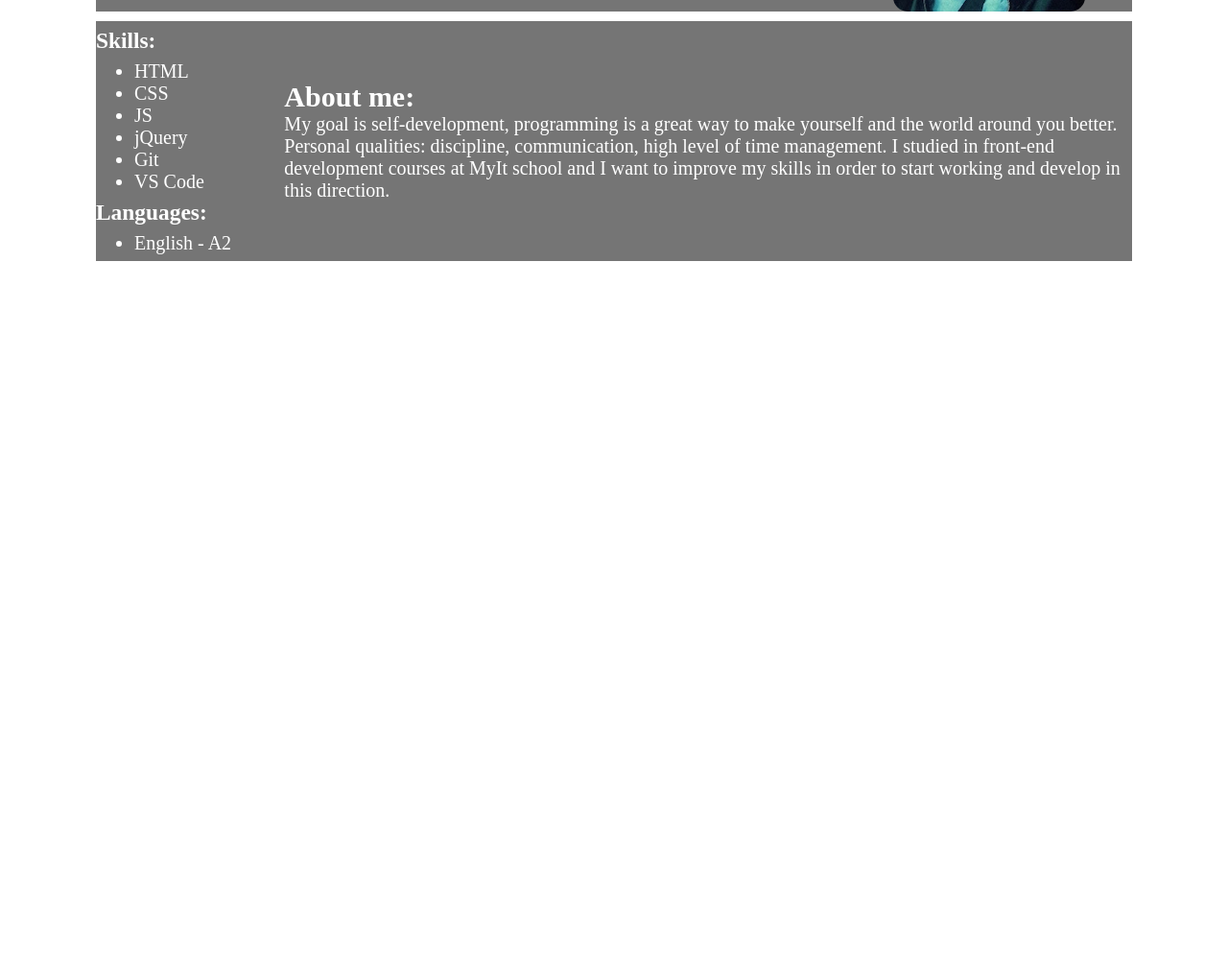
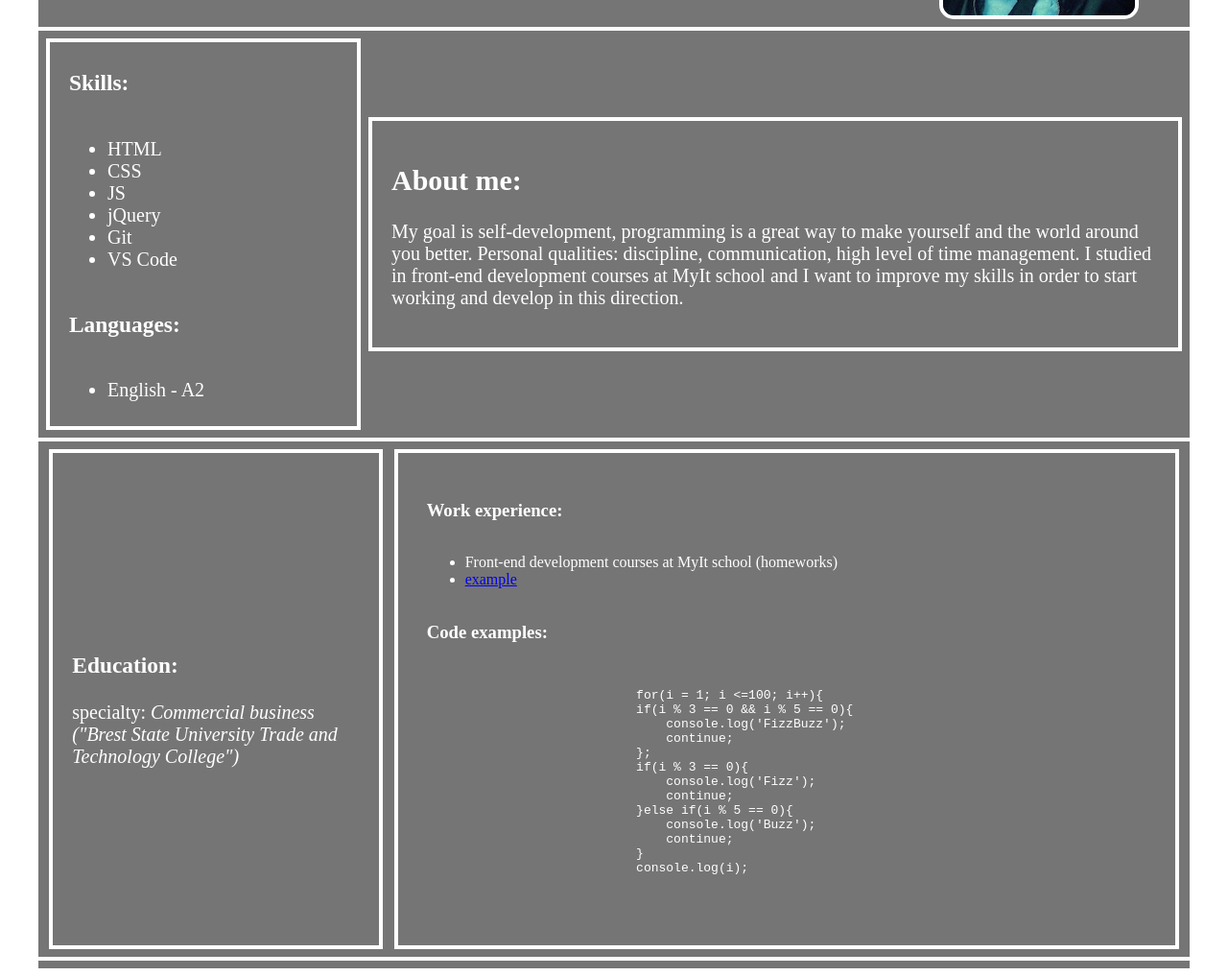
Before and after one commit to yanitobonito/cv, a plain HTML site: page index.html in a window 1280 px wide. Shown: the part 287-1304 px from the top of the page at 96% size. Before the commit the page ends 800 px from the top, so only its background shows below. Drawn offline with Linux system fonts and the light colour scheme.

Commit message:
feat: add blocks about experience

```diff
--- a/index.html
+++ b/index.html
@@ -40,13 +40,46 @@
                     </ul>
                 </aside>
                 <article>
-                        <h1>About me:</h1>
-                        <p>My goal is self-development, programming is a great way to make yourself and the world around you better.
-                        Personal qualities: discipline, communication, high level of time management. I studied in front-end development courses at
-                        MyIt school and I want to improve my skills in order to start working and develop in this direction.
-                        </p>
+                    <h2>About me:</h2>
+                    <p>My goal is self-development, programming is a great way to make yourself and the world around you better.
+                    Personal qualities: discipline, communication, high level of time management. I studied in front-end development courses at
+                    MyIt school and I want to improve my skills in order to start working and develop in this direction.
+                    </p>
                 </article>
             </div>
+            <hr>
+            <div class="experience_and_education">
+                <div class="education">
+                    <h3>Education:</h3>
+                    <span>specialty: <i>Commercial business ("Brest State University Trade and Technology College")</i></span>
+                </div>
+                <div class="experience">
+                    <h3>Work experience:</h3>
+                    <ul>
+                        <li>Front-end development courses at MyIt school (homeworks)</li>
+                        <li><a href="https://github.com/iruseg00/Lessons_HCJ/tree/master/yanito/medium">example</a></li>
+                    </ul>
+                    <h3>Code examples:</h3>
+                    <pre>
+                        <code>
+                            for(i = 1; i <=100; i++){
+                            if(i % 3 == 0 && i % 5 == 0){
+                                console.log('FizzBuzz');
+                                continue;
+                            };
+                            if(i % 3 == 0){
+                                console.log('Fizz');
+                                continue;
+                            }else if(i % 5 == 0){
+                                console.log('Buzz');
+                                continue;
+                            }
+                            console.log(i);
+                        </code>
+                    </pre>
+                </div>
+            </div>
+            <hr>
         </main>
     </div>
 </body>
--- a/style.css
+++ b/style.css
@@ -1,10 +1,12 @@
 
-* {
-    margin: 0px;
+body {
+    margin-top: 0px;
+    display: flex;
+    justify-content: center;
 }
 
 .main_container {
-    margin: 0px 100px;
+    width: 1200px;
     color: white;
     background-color: rgb(117, 117, 117);
 }
@@ -18,40 +20,75 @@ header {
     color: white;
     display: block;
     align-self: center;
+    border: 4px solid white;
+    padding: 20px;
 }
 
 .contacts {
     font-size: 20px;
     color: white;
     align-self: center;
-    margin-top: 70px;
+    margin-top: 90px;
+    border: 4px solid white;
+    padding: 0px 15px;
 }
 
 .photo {
     border-radius: 15px;
+    border: 4px solid white;
 }
 
 hr {
-    border: 5px solid white;
+    border: 2px solid white;
 }
 
 .under_header {
     display: flex;
     justify-content: space-evenly;
+
 }
 
 aside {
     font-size: 20px;
-    width: 200px;
-    height: 250px;
+    border: 4px solid white;
+    width: 300px;
+    height: 400px;
+    padding-left: 20px;
     display: flex;
     flex-direction: column;
-    justify-content: space-evenly;
+    justify-content: center;
     align-items: flex-start;
 }
 
 article {
-    width: 900px;
+    width: 800px;
+    padding: 20px;
     font-size: 20px;
     align-self: center;
+    border: 4px solid white;
 }
+
+.experience_and_education {
+    display: flex;
+    flex-direction: row;
+    justify-content: space-evenly;
+}
+
+.education {
+    font-size: 20px;
+    width: 300px;
+    padding: 20px;
+    border: 4px solid white;
+    display: flex;
+    flex-direction: column;
+    justify-content: center;
+}
+
+.experience {
+    width: 750px;
+    padding: 30px;
+    border: 4px solid white;
+    display: flex;
+    flex-direction: column;
+    align-items: flex-start;
+}
```
